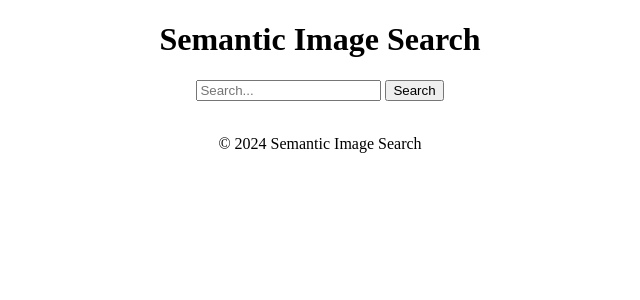
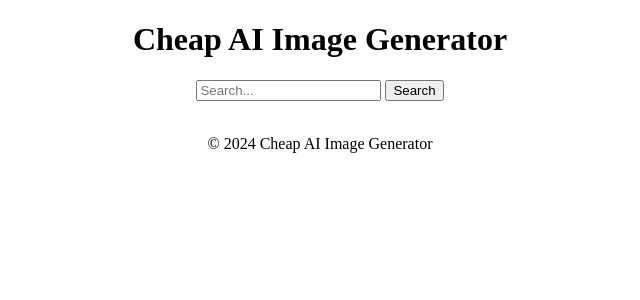
Before and after one commit to lucolivi/cheap-ai-image-generator, a Flask app: page / in a window 1280 px wide. Shown: the top 300 px of the page, without its empty margins (320-960 px from the left). Run offline with Flask 3, Linux system fonts and the light colour scheme; parts of the project's set-up code (start-up, migrations or seed data) failed here and were passed over.

Commit message:
Updated title

```diff
--- a/templates/index.html
+++ b/templates/index.html
@@ -2,7 +2,7 @@
 <html>
 <head>
 	<meta charset="UTF-8">
-	<title>Semantic Image Search</title>
+	<title>Cheap AI Image Generator</title>
     <style>
         header {
             text-align: center;
@@ -20,7 +20,7 @@
 </head>
 <body>
 	<header>
-		<h1>Semantic Image Search</h1>
+		<h1>Cheap AI Image Generator</h1>
 		<form method="get">
 			<input type="text" placeholder="Search..." name="query">
 			<button type="submit">Search</button>
@@ -44,7 +44,7 @@
 	</main>
 
 	<footer>
-		<p>&copy; 2024 Semantic Image Search</p>
+		<p>&copy; 2024 Cheap AI Image Generator</p>
 	</footer>
 </body>
 </html>
```
